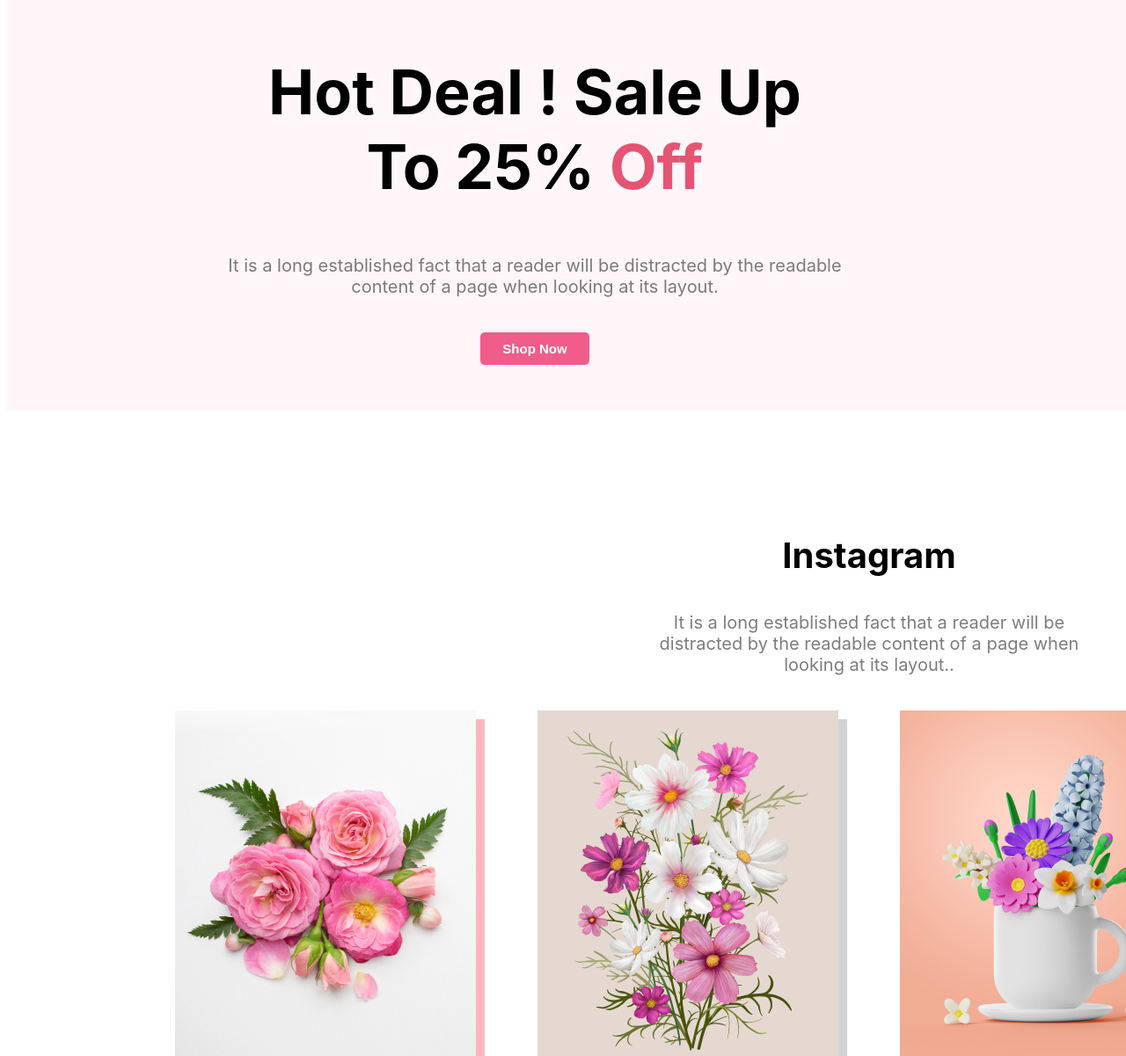
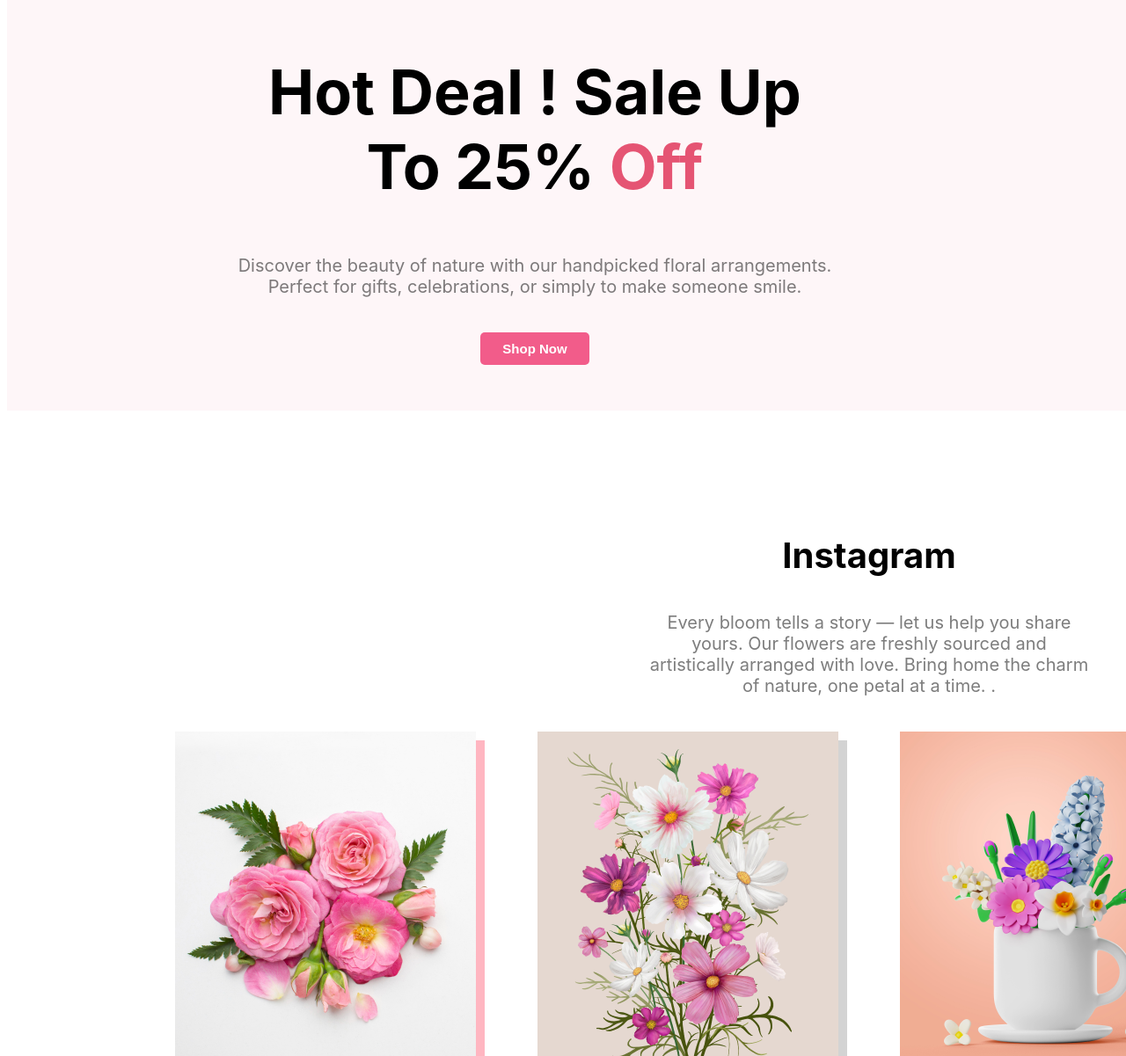
Before and after one commit to EbnulAhsan/Flower-Shop, a plain HTML site: page index.html in a window 1280 px wide. Shown: the part 2406-3607 px from the top of the page at 88% size. Drawn offline with Linux system fonts and the light colour scheme; a web font is replaced by a local one.

Commit message:
changes text

```diff
--- a/index.html
+++ b/index.html
@@ -40,7 +40,8 @@
     <section class="Featured-Flowers">
       <div class="text-field">
         <h3 class="flower-h3">Our Featured Flowers</h3>
-        <p class="flower-para">It is a long established fact that a reader will be distracted by the readable content of a page when looking at its layout.</p>
+        <p class="flower-para">Fresh, vibrant flowers to celebrate every moment, big or small.
+          Delivered with care to brighten your day or someone's heart.</p>
 
       </div>
 
@@ -107,7 +108,9 @@
         <div class="text-section2">
           <h1 class="h1">Hot Deal ! Sale Up To 25% <span style="color: rgba(229, 84, 115, 1);">Off</span></h1>
           <p class="p1">
-            It is a long established fact that a reader will be distracted by the readable content of a page when looking at its layout.
+            Discover the beauty of nature with our handpicked floral arrangements.
+           Perfect for gifts, celebrations, or simply to make someone smile.
+
           </p>
           <button class="button">Shop Now</button>
         </div>
@@ -123,7 +126,10 @@
 
       <div class="text-field">
         <h3 class="flower-h3">Instagram</h3>
-        <p class="flower-para">It is a long established fact that a reader will be distracted by the readable content of a page when looking at its layout..</p>
+        <p class="flower-para">Every bloom tells a story — let us help you share yours.
+          Our flowers are freshly sourced and artistically arranged with love.
+          Bring home the charm of nature, one petal at a time.
+          .</p>
 
       </div>
 
@@ -186,7 +192,8 @@
    <footer class="f-class">
     <div class="f-container ">
       <h3 class="f-h3"><span style="color: rgba(229, 84, 115, 1);">Flower</span>Shop</h3>
-      <h5 class="f-h5">It is a long established fact that a reader will be distracted by the readable content of a page when looking at its layout.</h5>
+      <h5 class="f-h5">Blossoms that speak the language of love, joy, and celebration.
+      </h5>
       <h6 class="f-h6">@2020-2023, FlowerShop.com. All rights reserved. </h6>
     </div>
     <h1>copyrtights Ebnu2025@</h1>
```
